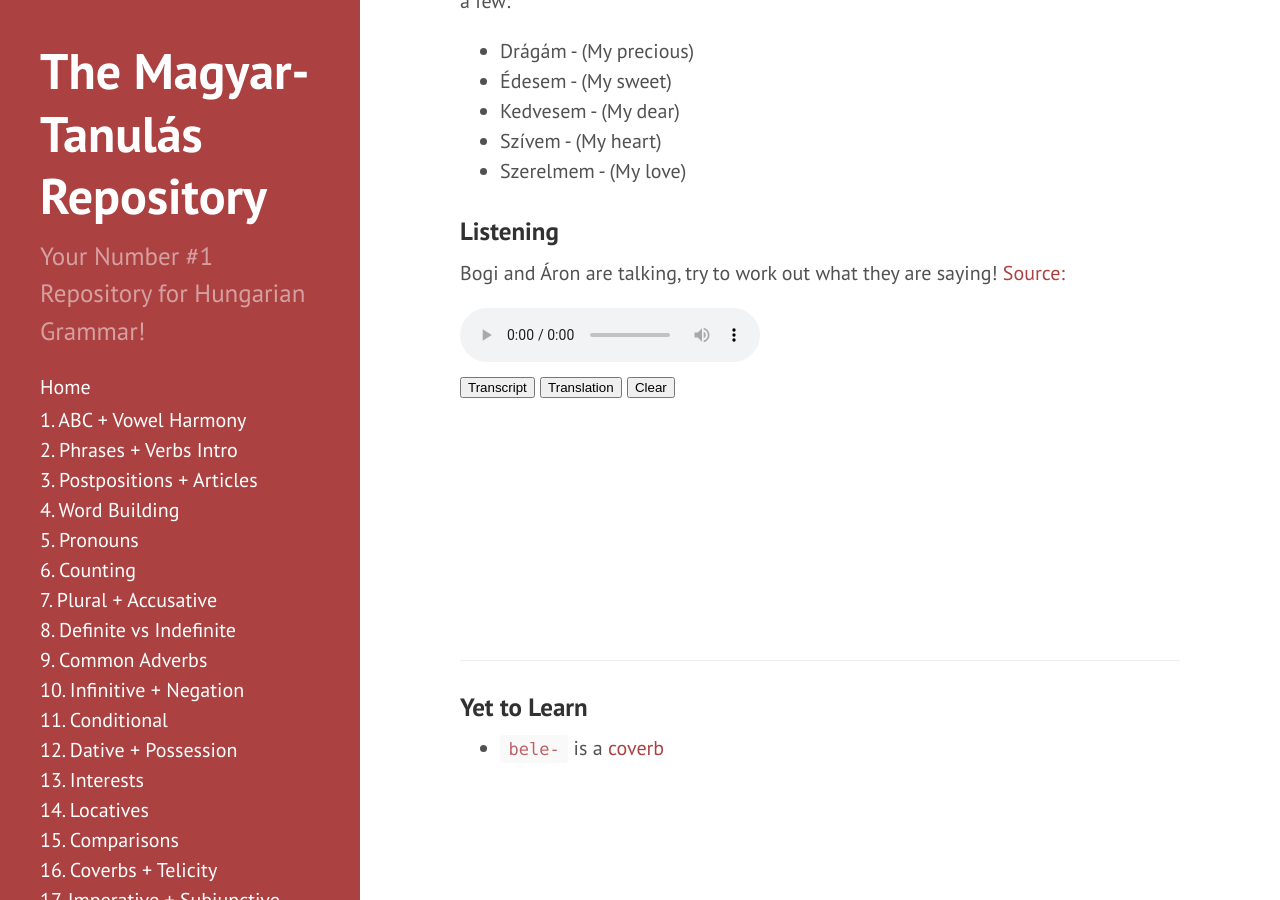
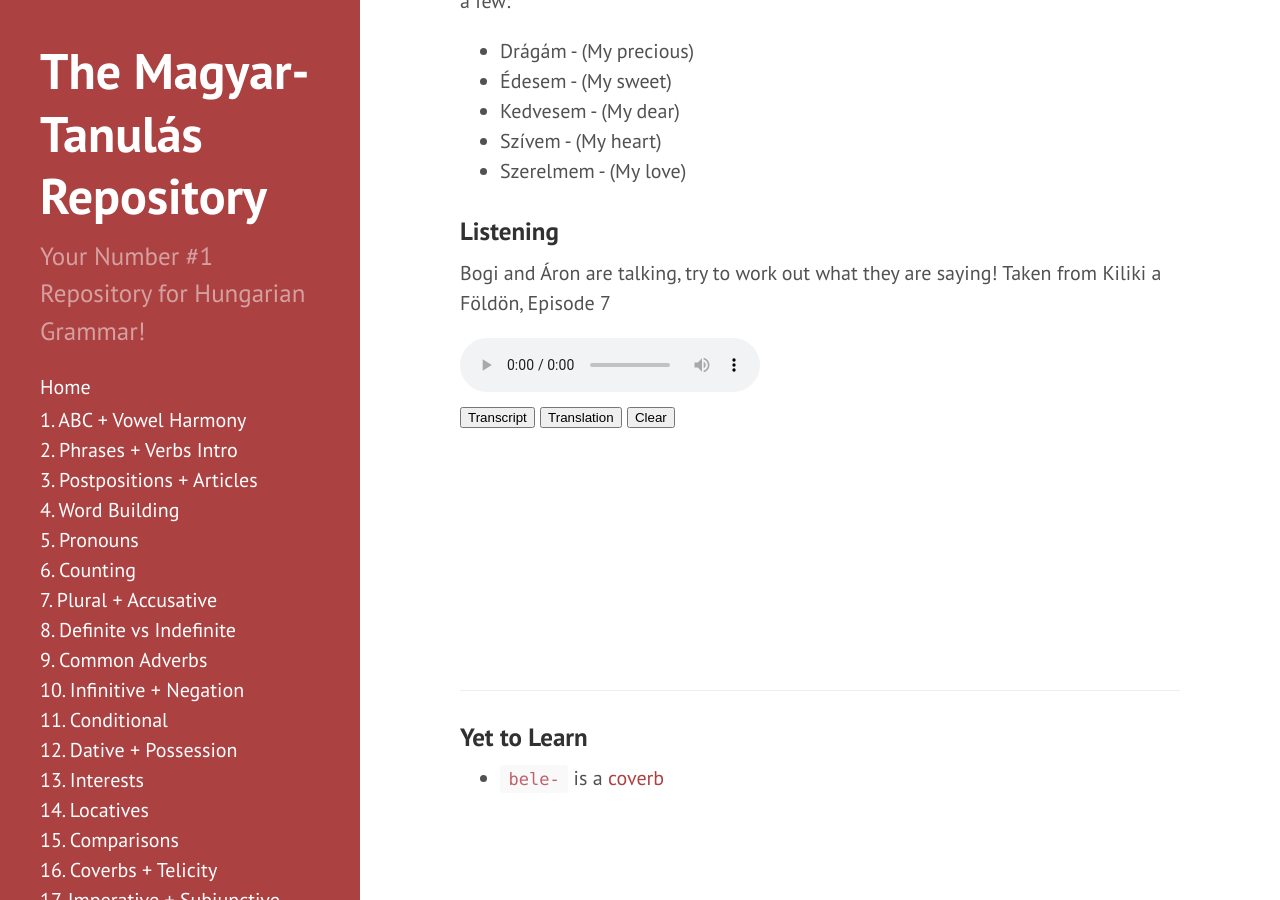
Before and after one commit to Magyartanulas/magyartanulas.github.io, a Jekyll site: the page built from interests.md, in a window 1280 px wide and 900 px high, scrolled down 8682 px. Built offline with Jekyll 4.4.1, drawn with Linux system fonts in a browser that asks for light colours; comment, search, counter and statistics services are not loaded.

Commit message:
Update interests.md

```diff
--- a/interests.md
+++ b/interests.md
@@ -220,7 +220,7 @@ There are all sorts of lovey-dovey names that people use for their partners, her
 
 ### Listening
 
-Bogi and Áron are talking, try to work out what they are saying! [Source:](https://www.youtube.com/watch?v=HryJmxAvdHE&feature=youtu.be)
+Bogi and Áron are talking, try to work out what they are saying! Taken from Kiliki a Földön, Episode 7
 
 <audio controls><source src="https://magyartanulas.github.io/public/szerelmes.mp3" type="audio/mpeg">Your browser does not support the audio element.</audio>
 
```
